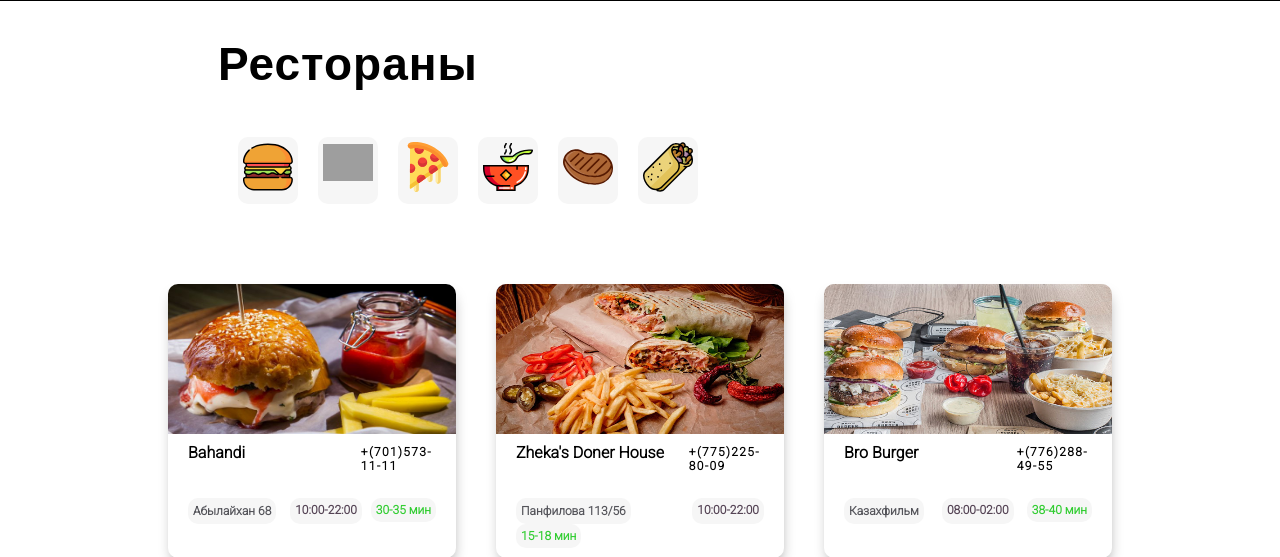
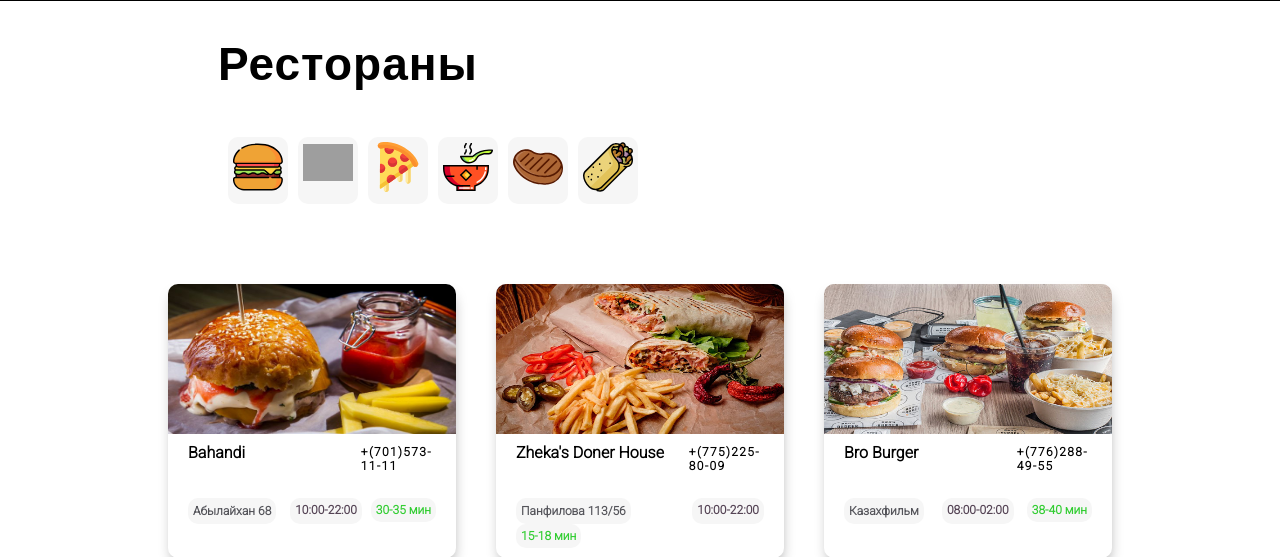
Before and after one commit to azatnt/Project_Aza_Madi, a Django app: page / in a window 1280 px wide. Shown: the part 289-846 px from the top of the page. Run offline with Django 3.2, Linux system fonts and the light colour scheme; data comes from the database, SQL or seed files in the repository; both versions use the stored data as it was after the commit; some web fonts are replaced; grey boxes are pictures that could not be loaded.

Commit message:
several icons for categories

```diff
--- a/Project/Main/Restaurants/templates/restaurants/restaurants_list.html
+++ b/Project/Main/Restaurants/templates/restaurants/restaurants_list.html
@@ -28,12 +28,10 @@
 <div class="res-type">
 {% for category in category %}
 <div class="food-cart">
-  <a href="{% url 'category_detail_url' slug=category.slug %}">
+  <a href="{% url 'category_detail_url' slug=category.slug %}" title="{{ category.name }}">
         <img class="image_res" src="{{ category.image.url }}" alt="image"/ width="50px" class="food-icon">
   </a>
 </div>
-
-
 {% endfor %}
 </div>
 
--- a/Project/Main/static/css/style.css
+++ b/Project/Main/static/css/style.css
@@ -182,7 +182,7 @@ a {
 }
 
 .food-cart {
-    margin-left: 20px;
+    margin-left: 10px;
     background-color: #f6f6f6;
     padding: 5px;
     border-radius: 10px;
```
Also changed, not shown: Project/Main/db.sqlite3, Project/Main/media/pictures/2020/05/cebab.svg (added), Project/Main/media/pictures/2020/05/grilled.svg (added).
